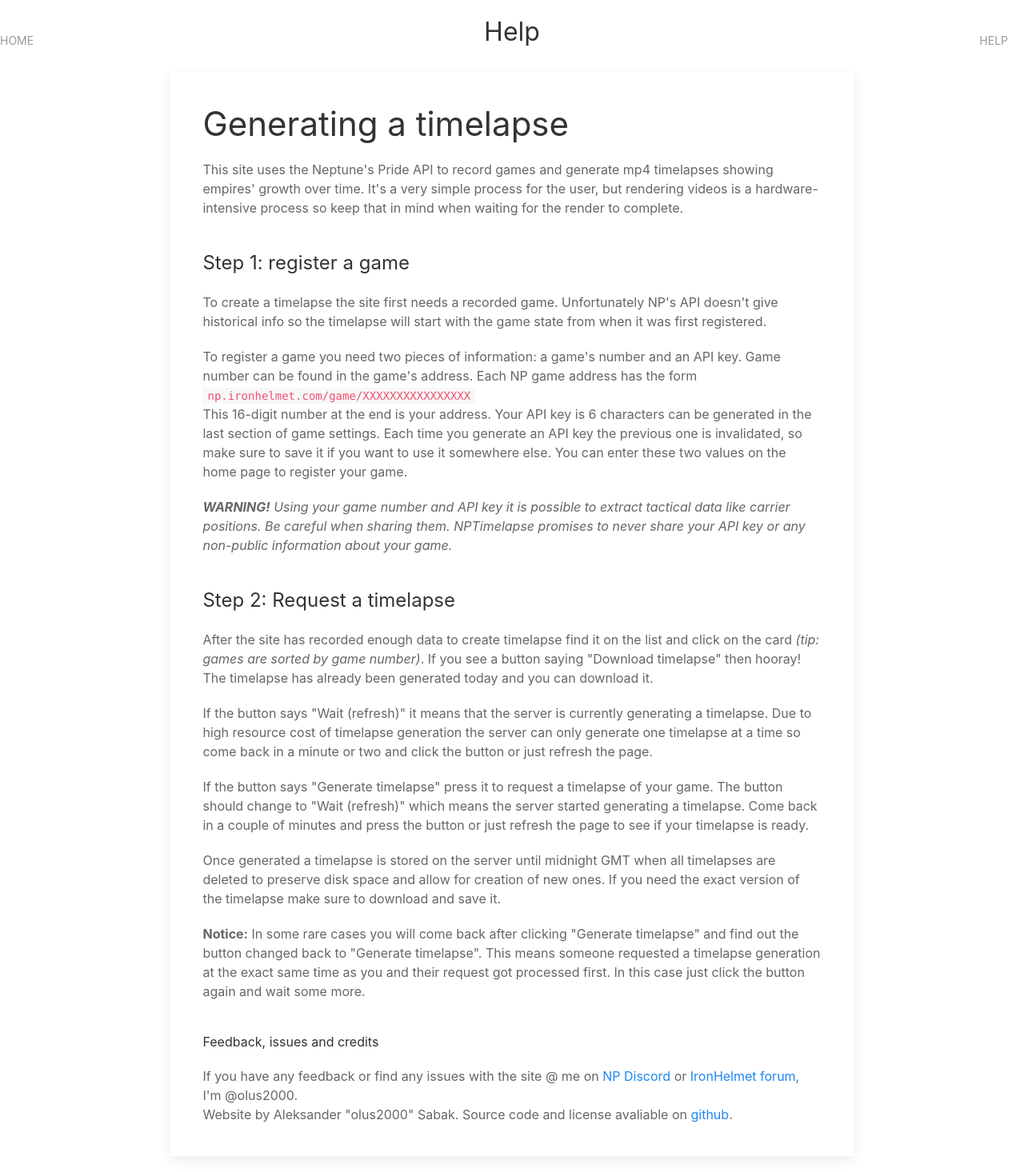
After one commit to olus2000/nptimelapse, a Flask app: page /help in a window 1280 px wide. The commit adds this page. Shown: the whole page at 80% size. Run offline with Flask 2, Linux system fonts and the light colour scheme; parts of the project's set-up code (start-up, migrations or seed data) failed here and were passed over; some libraries are stand-ins or nearby versions.

Commit message:
First viable version

```diff
--- a/nptimelapse/cli.py
+++ b/nptimelapse/cli.py
@@ -46,6 +46,10 @@ def fetch_owners(test):
             logging.warning(f'Fetch error on game {game.id}: {payload["error"]}')
             continue
         data = payload['scanning_data']
+        # Close a finished game
+        if data['game_over']:
+            game.close_date = datetime.now()
+            logging.info(f'Closed a finished game {game.id}')
         # Compare and update
         for star_id, star_data in data['stars'].items():
             owner = Owner.query.filter(Owner.game_id == game.id) \
--- a/nptimelapse/index.py
+++ b/nptimelapse/index.py
@@ -68,7 +68,8 @@ def browse_games():
 
     # Query games
     games = db.session.query(func.min(Owner.tick), func.max(Owner.tick), Game) \
-        .join(Game.owners).group_by(Game.id).order_by(Game.id.desc()).all()
+        .join(Game.owners).group_by(Game.id) \
+        .order_by(Game.close_date, Game.name, Game.id).all()
 
     games = [{'start_tick': g[0],
                 'end_tick': g[1],
@@ -125,22 +126,6 @@ def timelapse(game_id):
     return send_file(tl_path, as_attachment=True)
 
 
-
-
-'''
-
-        flash(f'Game {game_id} is not registered')
-        return redirect(url_for('index.browse_games'))
-
-
-    # Check if the timelapse is cached
-    tl_path = os.path.join(video_cache, f'{game.name.replace(" ", "_")}_{game.id}.mp4')
-    if os.path.exists(tl_path):
-        return send_file(tl_path, as_attachment=True)
-
-
-        flash('An error occured during timelapse generation. Try again in a few minutes '
-            'and contact the administartor if the problem persists.')
-        return redirect(url_for('index.game_info', game_id=game_id))
-
-'''
+@bp.route('/help')
+def site_help():
+    return render_template('help.html')
--- a/nptimelapse/templates/base.html
+++ b/nptimelapse/templates/base.html
@@ -26,7 +26,7 @@
     </div>
     <div class='uk-navbar-right uk-margin-right'>
         <ul class='uk-navbar-nav'>
-            <li><a href={# url_for('index.help') #}>Help</a></li>
+            <li><a href={{ url_for('index.site_help') }}>Help</a></li>
         </ul>
     </div>
 </nav>
--- /dev/null
+++ b/nptimelapse/templates/help.html
@@ -0,0 +1,71 @@
+{% extends 'base.html' %}
+
+
+{% block header %}
+<h2>{% block title %}Help{% endblock %}</h2>
+{% endblock %}
+
+
+{% block content %}
+    <div class='uk-margin-auto uk-margin uk-width-2-3 uk-card uk-card-body uk-card-default'>
+        <h1>Generating a timelapse</h1>
+        This site uses the Neptune's Pride API to record games and generate mp4 timelapses
+        showing empires' growth over time. It's a very simple process for the user, but
+        rendering videos is a hardware-intensive process so keep that in mind when waiting
+        for the render to complete.
+
+        <h3>Step 1: register a game</h3>
+        <p>To create a timelapse the site first needs a recorded game. Unfortunately NP's
+        API doesn't give historical info so the timelapse will start with the game state
+        from when it was first registered.</p>
+
+        <p>To register a game you need two pieces of information: a game's number and an
+        API key. Game number can be found in the game's address. Each NP game address has
+        the form<br>
+        <code>np.ironhelmet.com/game/XXXXXXXXXXXXXXXX</code><br>
+        This 16-digit number at the end is your address. Your API key is 6 characters can
+        be generated in the last section of game settings. Each time you generate an API
+        key the previous one is invalidated, so make sure to save it if you want to use it
+        somewhere else. You can enter these two values on the home page to register your
+        game.<p>
+
+        <p><i><b>WARNING!</b> Using your game number and API key it is possible to extract
+        tactical data like carrier positions. Be careful when sharing them. NPTimelapse
+        promises to never share your API key or any non-public information about your
+        game.</i></p>
+
+        <h3>Step 2: Request a timelapse</h3>
+        <p>After the site has recorded enough data to create timelapse find it on the
+        list and click on the card <i>(tip: games are sorted by game number)</i>. If you
+        see a button saying "Download timelapse" then hooray! The timelapse has already
+        been generated today and you can download it.</p>
+
+        <p>If the button says "Wait (refresh)" it means that the server is currently
+        generating a timelapse. Due to high resource cost of timelapse generation the
+        server can only generate one timelapse at a time so come back in a minute or two
+        and click the button or just refresh the page.</p>
+
+        <p>If the button says "Generate timelapse" press it to request a timelapse of
+        your game. The button should change to "Wait (refresh)" which means the server
+        started generating a timelapse. Come back in a couple of minutes and press the
+        button or just refresh the page to see if your timelapse is ready.</p>
+
+        <p>Once generated a timelapse is stored on the server until midnight GMT when all
+        timelapses are deleted to preserve disk space and allow for creation of new ones.
+        If you need the exact version of the timelapse make sure to download and save it.
+        </p>
+
+        <p><b>Notice:</b> In some rare cases you will come back after clicking "Generate
+        timelapse" and find out the button changed back to "Generate timelapse". This
+        means someone requested a timelapse generation at the exact same time as you and
+        their request got processed first. In this case just click the button again and
+        wait some more.</p>
+
+        <h5>Feedback, issues and credits</h5>
+        If you have any feedback or find any issues with the site @ me on
+        <a href="https://discordapp.com/invite/TYr9RrA">NP Discord</a> or
+        <a href="https://forum.ironhelmet.com">IronHelmet forum</a>, I'm @olus2000.<br>
+        Website by Aleksander "olus2000" Sabak. Source code and license avaliable on
+        <a href="https://github.com/olus2000/nptimelapse">github</a>.
+    </div>
+{% endblock %}
```
